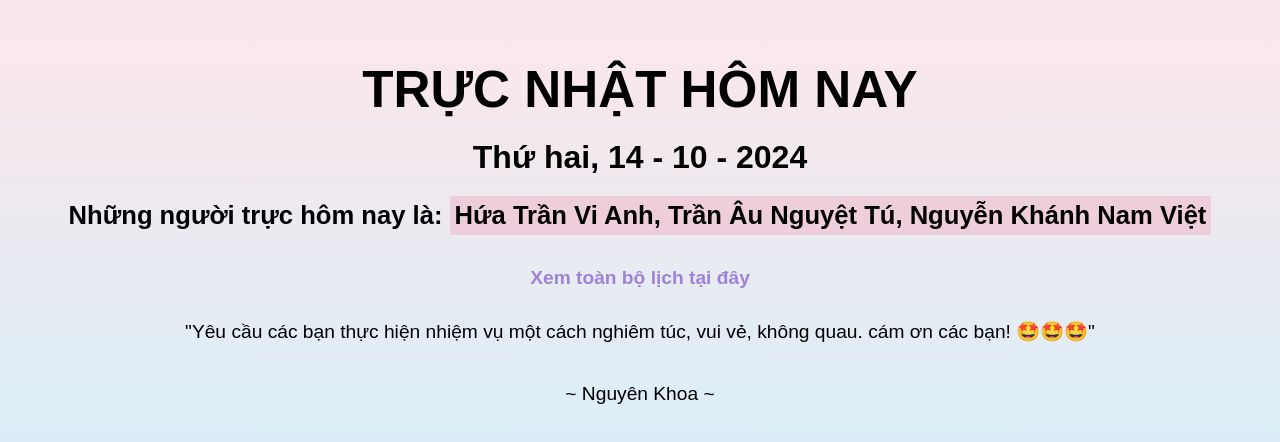
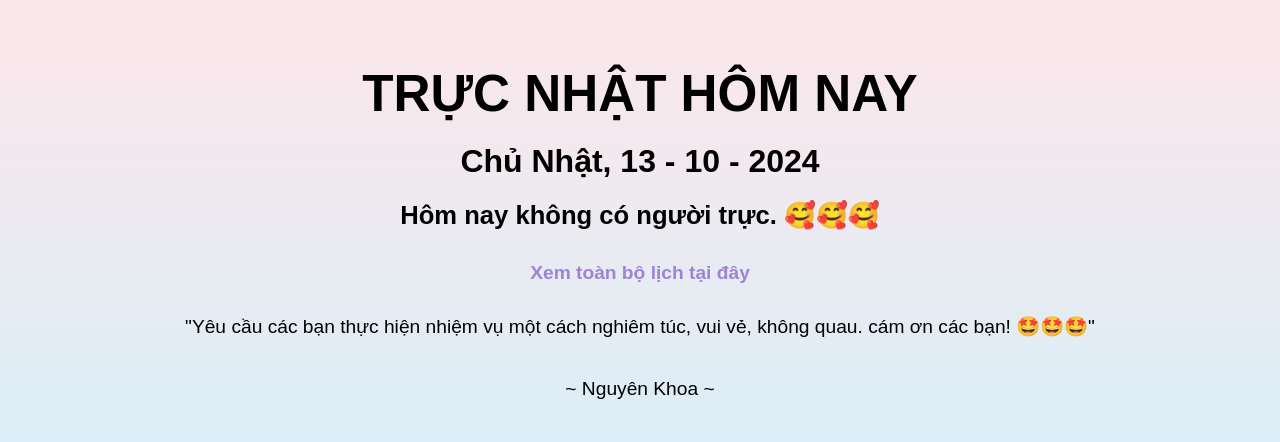
Before and after one commit to khoatruong2511/cleaning-schedule, a plain HTML site: page index.html in a window 1280 px wide. Shown: the part 160-602 px from the top of the page. Drawn offline with Linux system fonts and the light colour scheme.

Commit message:
Update index.html

```diff
--- a/index.html
+++ b/index.html
@@ -111,7 +111,7 @@
             ["Phan Duy Quốc Thái, Vũ Hạo Thiên"],
             ["Nguyễn Hữu Tín, Vương Đỗ Khánh Toàn, Lê Quang Trí"]
         ];
-        let currentDate = new Date("2024-10-14");
+        let currentDate = new Date();
         let startDate = new Date("2024-10-14");
         let endDate = new Date("2025-06-30");
         let schedule = [];
```
